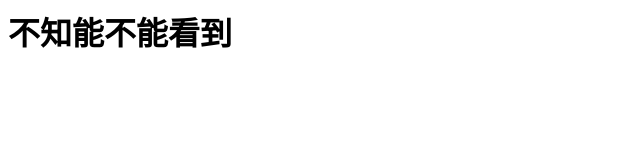
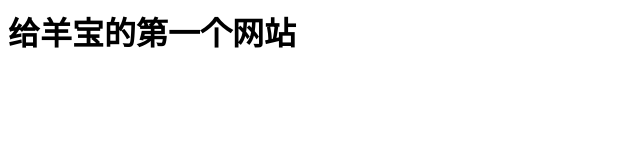
Before and after one commit to Hogan-Tan/Hogan-Tan.github.io, a plain HTML site: page index.html in a window 1280 px wide. Shown: the whole page, without its empty margins (0-640 px from the left). Drawn offline with Linux system fonts and the light colour scheme.

Commit message:
Update index.html

```diff
--- a/index.html
+++ b/index.html
@@ -1 +1 @@
-<h1>不知能不能看到</h1>
+<h1>给羊宝的第一个网站</h1>
```
